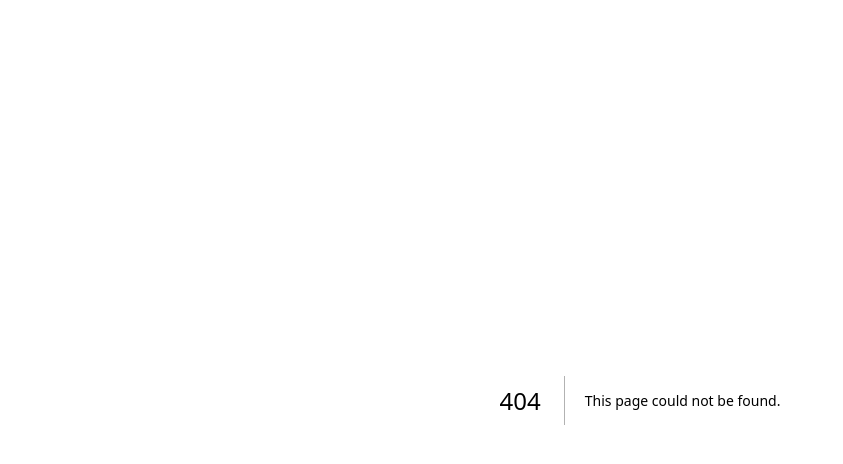
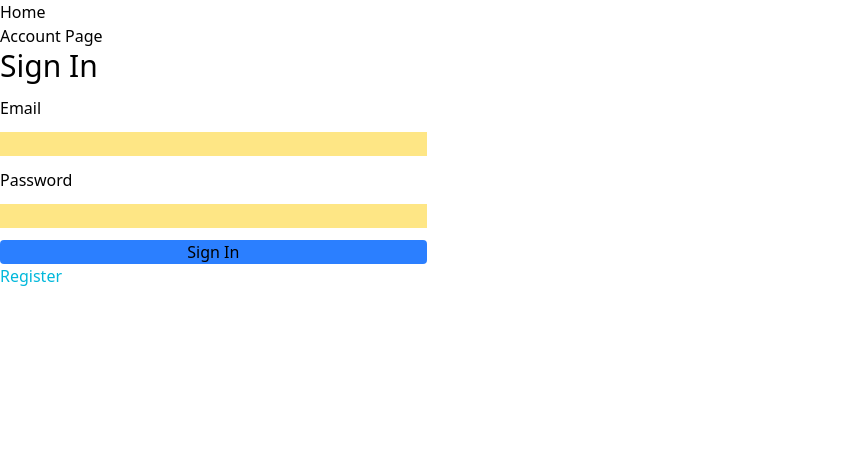
Before and after one commit to SeiRann/shop_frontend, a Next.js app: page /account in a window 1280 px wide. Before the commit this address had no page. Shown: the top 464 px of the page, without its empty margins (0-843 px from the left). Built offline with nearby package versions, Linux system fonts and the light colour scheme.

Commit message:
added cookie responses and jwt verifying through cokies

```diff
--- /dev/null
+++ b/src/app/account/page.tsx
@@ -0,0 +1,39 @@
+"use client";
+import RegisterClientForm from "../components/registerClientForm";
+import SignInForm from "../components/signInClientForm";
+import { useState } from "react";
+import { useGlobalContext } from "../context/globalContext";
+
+export default function AccountPage() {
+  const [showSignIn, setShowSignIn] = useState(false);
+  const context = useGlobalContext();
+
+  return !context.isLoggedIn ? (
+    <div>
+      <h1>Account Page</h1>
+      {showSignIn ? (
+        <div>
+          <RegisterClientForm />
+          <button
+            className="text-cyan-500"
+            onClick={() => setShowSignIn(!showSignIn)}
+          >
+            Sign in
+          </button>
+        </div>
+      ) : (
+        <div>
+          <SignInForm />
+          <button
+            className="text-cyan-500"
+            onClick={() => setShowSignIn(!showSignIn)}
+          >
+            Register
+          </button>
+        </div>
+      )}
+    </div>
+  ) : (
+    <div></div>
+  );
+}
--- /dev/null
+++ b/src/app/components/signInClientForm.tsx
@@ -0,0 +1,50 @@
+"use client"; // make this a client component
+import { redirect } from "next/navigation";
+
+export default function LoginClientForm() {
+  const onRegisterSubmit = async (e: React.FormEvent<HTMLFormElement>) => {
+    e.preventDefault(); // prevent page reload
+
+    const formData = new FormData(e.currentTarget);
+    const data = {
+      email: formData.get("email"),
+      password: formData.get("password"),
+    };
+
+    console.log(process.env.NEXT_PUBLIC_API_URL + "client/");
+    console.log(JSON.stringify(data));
+    // call your backend API
+    const res = await fetch(`${process.env.NEXT_PUBLIC_API_URL}/auth/login`, {
+      method: "POST",
+      body: JSON.stringify(data),
+      headers: { "Content-Type": "application/json" },
+      credentials: "include",
+    });
+
+    if (res.ok) {
+      console.log("Client created successfully!");
+      redirect("/");
+    } else {
+      console.log(process.env.DB_URL + "client/");
+      console.log(JSON.stringify(data));
+      console.error("Error creating client");
+    }
+  };
+
+  return (
+    <div className="w-1/3">
+      <form onSubmit={onRegisterSubmit}>
+        <div className="flex flex-col gap-3">
+          <h1 className="text-3xl">Sign In</h1>
+          <label htmlFor="email">Email</label>
+          <input type="text" name="email" className="bg-amber-200" />
+          <label htmlFor="password">Password</label>
+          <input type="text" name="password" className="bg-amber-200" />
+          <button type="submit" className="bg-blue-500 rounded-sm">
+            Sign In
+          </button>
+        </div>
+      </form>
+    </div>
+  );
+}
--- /dev/null
+++ b/src/app/context/globalContext.tsx
@@ -0,0 +1,11 @@
+"use client";
+
+import { createContext, useContext } from "react";
+
+export const GlobalContext = createContext<{ isLoggedIn: false }>({
+  isLoggedIn: false,
+});
+
+export function useGlobalContext() {
+  return useContext(GlobalContext);
+}
--- a/src/app/layout.tsx
+++ b/src/app/layout.tsx
@@ -1,4 +1,6 @@
+"use client";
 import "./globals.css";
+import { GlobalContext } from "./context/globalContext";
 
 export default function RootLayout({
   children,
@@ -6,8 +8,13 @@ export default function RootLayout({
   children: React.ReactNode;
 }>) {
   return (
-    <html lang="en">
-      <body>{children}</body>
-    </html>
+    <GlobalContext value={{ isLoggedIn: false }}>
+      <html lang="en">
+        <body>
+          <a href="/">Home</a>
+          {children}
+        </body>
+      </html>
+    </GlobalContext>
   );
 }
--- a/src/app/page.tsx
+++ b/src/app/page.tsx
@@ -1,3 +1,7 @@
 export default function Home() {
-  return <div></div>;
+  return (
+    <div>
+      <a href="/account">Account</a>
+    </div>
+  );
 }
```
